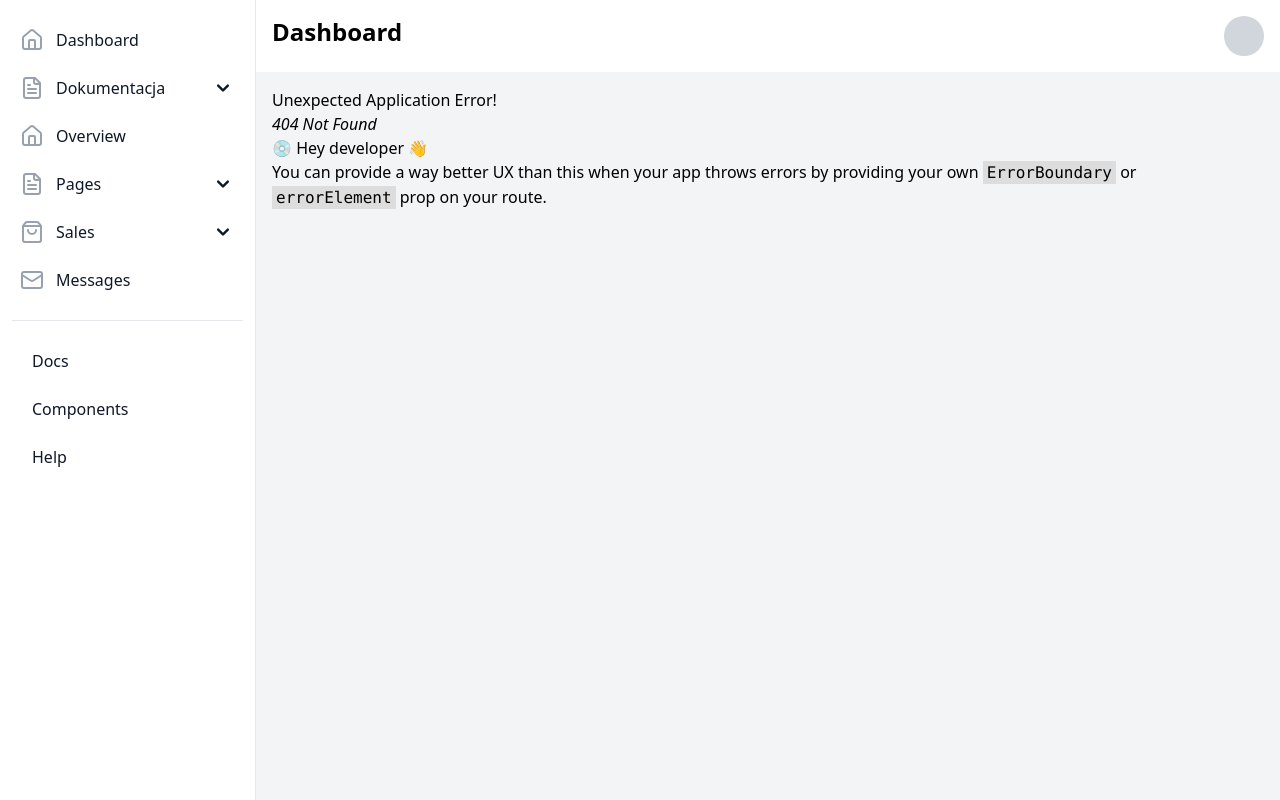
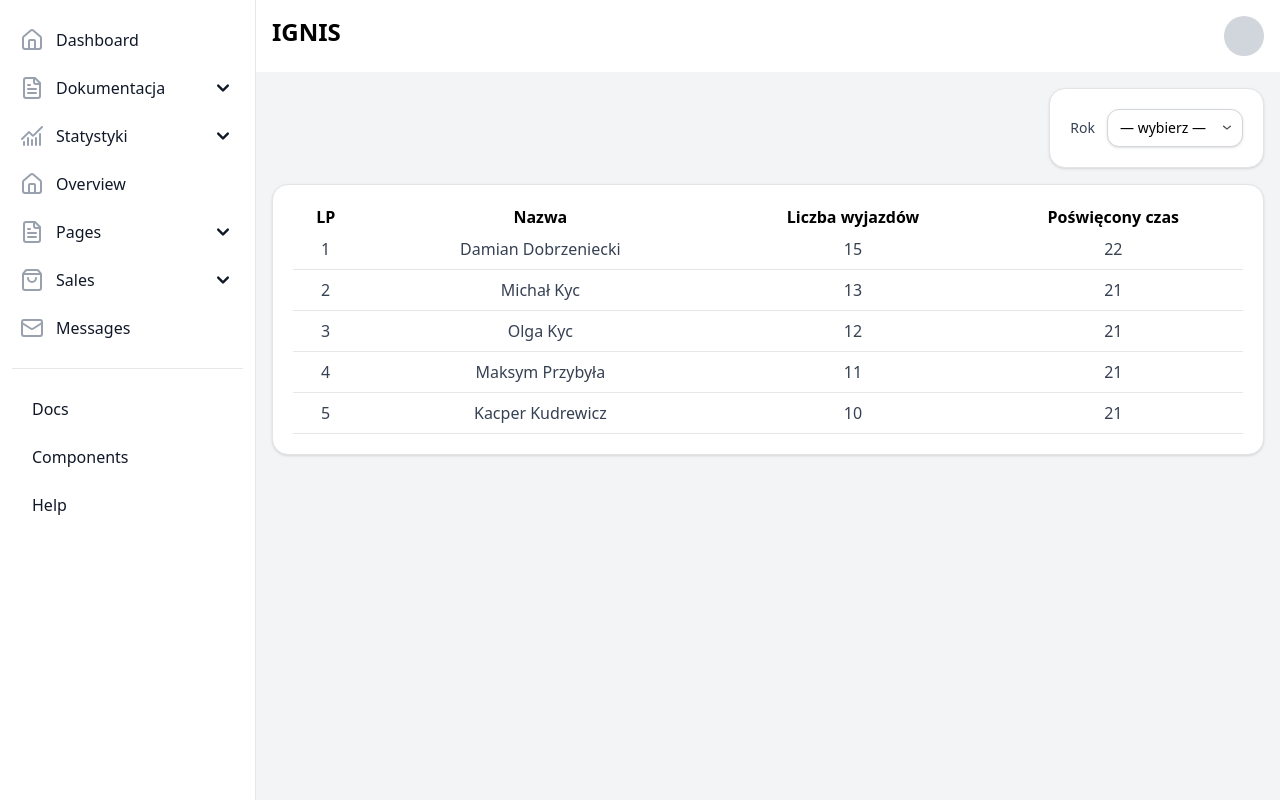
Before and after one commit to kolesie09/Ignis, a React (Vite) app in the folder Ignis-React/: page /statistics/firefighter in a window 1280 px wide. Before the commit this address had no page. Built offline with nearby package versions, Linux system fonts and the light colour scheme.

Commit message:
Stworzenie wstępnego wyglądu statystyk strażackich

```diff
--- a/Ignis-React/package.json
+++ b/Ignis-React/package.json
@@ -10,6 +10,10 @@
     "preview": "vite preview"
   },
   "dependencies": {
+    "@emotion/react": "^11.14.0",
+    "@emotion/styled": "^11.14.1",
+    "@mui/material": "^7.3.4",
+    "@mui/x-charts": "^8.15.0",
     "@tailwindcss/vite": "^4.1.12",
     "lucide-react": "^0.542.0",
     "react": "^19.1.1",
--- /dev/null
+++ b/Ignis-React/src/components/Statistics/Tabel.jsx
@@ -0,0 +1,10 @@
+import { Card, CardBody } from "../Card";
+
+export const RowInfo = ({ id, who, departure, hour }) => (
+  <tr className=" border-b border-gray-200 text-gray-700 dark:border-gray-700 dark:text-gray-400">
+    <td className="text-center px-3 py-2 ">{id}</td>
+    <td className="text-center px-3 py-2">{who}</td>
+    <td className="text-center px-3 py-2">{departure}</td>
+    <td className="text-center px-3 py-2 ">{hour}</td>
+  </tr>
+);
--- a/Ignis-React/src/data/mock.js
+++ b/Ignis-React/src/data/mock.js
@@ -1,46 +1,73 @@
 export const quick = [
-  { id: 1, name: 'Karty wyjazdu', info: '8 pozycji', icon: 'folder' },
-  { id: 2, name: 'Raport – Lipiec', info: 'PDF • 241 KB', icon: 'file' },
-  { id: 3, name: 'Pojazdy', info: '3 pojazdy', icon: 'folder' },
-  { id: 4, name: 'MDP', info: '23 osoby', icon: 'folder' },
-]
+  { id: 1, name: "Karty wyjazdu", info: "8 pozycji", icon: "folder" },
+  { id: 2, name: "Raport – Lipiec", info: "PDF • 241 KB", icon: "file" },
+  { id: 3, name: "Pojazdy", info: "3 pojazdy", icon: "folder" },
+  { id: 4, name: "MDP", info: "23 osoby", icon: "folder" },
+];
 
 export const rows = [
   {
-    id: '23/2025',
-    name: 'Karta 23/2025 – Pożar traw',
-    location: 'Barlinek, ul. Długa',
-    type: 'Pożar',
-    vehicle: 'GBA 3/16',
-    duration: '1 h 20 m',
-    modified: 'Yesterday',
-    members: ['Jan Kowalski','Anna Nowak','Piotr Zieliński','Marta Wiśniewska','Nolan Nowicki'],
+    id: "23/2025",
+    name: "Karta 23/2025 – Pożar traw",
+    location: "Barlinek, ul. Długa",
+    type: "Pożar",
+    vehicle: "GBA 3/16",
+    duration: "1 h 20 m",
+    modified: "Yesterday",
+    members: [
+      "Jan Kowalski",
+      "Anna Nowak",
+      "Piotr Zieliński",
+      "Marta Wiśniewska",
+      "Nolan Nowicki",
+    ],
   },
   {
-    id: '24/2025',
-    name: 'Karta 24/2025 – MZ: powalone drzewo',
-    location: 'Mostkowo',
-    type: 'MZ',
-    vehicle: 'GLBM 0,3/1',
-    duration: '40 m',
-    modified: 'Yesterday',
-    members: ['Jan Kowalski','Anna Nowak'],
+    id: "24/2025",
+    name: "Karta 24/2025 – MZ: powalone drzewo",
+    location: "Mostkowo",
+    type: "MZ",
+    vehicle: "GLBM 0,3/1",
+    duration: "40 m",
+    modified: "Yesterday",
+    members: ["Jan Kowalski", "Anna Nowak"],
   },
   {
-    id: '25/2025',
-    name: 'Karta 25/2025 – Alarm fałszywy',
-    location: 'Rychnów',
-    type: 'Alarm',
-    vehicle: 'GBA 3/16',
-    duration: '25 m',
-    modified: 'Apr 20, 2025',
-    members: ['Marta Wiśniewska','Piotr Zieliński'],
+    id: "25/2025",
+    name: "Karta 25/2025 – Alarm fałszywy",
+    location: "Rychnów",
+    type: "Alarm",
+    vehicle: "GBA 3/16",
+    duration: "25 m",
+    modified: "Apr 20, 2025",
+    members: ["Marta Wiśniewska", "Piotr Zieliński"],
   },
-]
+];
 
 export const activity = [
-  { id: 1, who: 'Ty', what: 'udostępniłeś kartę', when: 'Yesterday' },
-  { id: 2, who: 'Anna', what: 'zmieniła status na Public', when: 'Yesterday' },
-  { id: 3, who: 'Piotr', what: 'dodał tag „MZ”', when: 'Apr 2, 2025' },
-  { id: 4, who: 'Marta', what: 'zaktualizowała lokalizację', when: 'Feb 21, 2025' },
-]
+  { id: 1, who: "Ty", what: "udostępniłeś kartę", when: "Yesterday" },
+  { id: 2, who: "Anna", what: "zmieniła status na Public", when: "Yesterday" },
+  { id: 3, who: "Piotr", what: "dodał tag „MZ”", when: "Apr 2, 2025" },
+  {
+    id: 4,
+    who: "Marta",
+    what: "zaktualizowała lokalizację",
+    when: "Feb 21, 2025",
+  },
+];
+
+export const statisticsfirefighter = [
+  { id: 1, who: "Damian Dobrzeniecki", departure: 15, hour: 22 },
+  { id: 2, who: "Michał Kyc", departure: 13, hour: 21 },
+  { id: 3, who: "Olga Kyc", departure: 12, hour: 21 },
+  { id: 4, who: "Maksym Przybyła", departure: 11, hour: 21 },
+  { id: 5, who: "Kacper Kudrewicz", departure: 10, hour: 21 },
+];
+
+export const year = [
+  { id: 1, year: 2025 },
+  { id: 2, year: 2024 },
+  { id: 3, year: 2023 },
+  { id: 4, year: 2022 },
+  { id: 5, year: 2021 },
+];
--- a/Ignis-React/src/layout/AppLayout.jsx
+++ b/Ignis-React/src/layout/AppLayout.jsx
@@ -28,7 +28,7 @@ export default function AppLayout() {
           >
             ☰
           </button>
-          <h1 className="text-2xl font-bold dark:text-gray-100">Dashboard</h1>
+          <h1 className="text-2xl font-bold dark:text-gray-100">IGNIS</h1>
           <div className="bg-gray-300 w-10 h-10 rounded-full"></div>
         </header>
 
--- a/Ignis-React/src/layout/Routing.jsx
+++ b/Ignis-React/src/layout/Routing.jsx
@@ -2,9 +2,11 @@ import { createBrowserRouter } from "react-router-dom";
 import Dashboard from "../pages/Dashboard.jsx";
 import Home from "../pages/Home.jsx";
 import DepartureCard from "../pages/documents/Departurecard.jsx";
+import Firefighter from "../pages/statistics/Firefighter.jsx";
 
 export const router = createBrowserRouter([
-  { path: "/", element: <Dashboard /> },
+  { path: "/", element: <Home /> },
   { path: "/home", element: <Home /> },
   { path: "/documents/departurecard", element: <DepartureCard /> },
+  { path: "/statistics/firefighter", element: <Firefighter /> },
 ]);
--- a/Ignis-React/src/layout/Sidebar.jsx
+++ b/Ignis-React/src/layout/Sidebar.jsx
@@ -1,7 +1,13 @@
 import React from "react";
 import SidebarItem from "../components/SidebarItem";
 // (opcjonalnie ikony)
-import { Home, FileText, ShoppingBag, Mail } from "lucide-react";
+import {
+  Home,
+  FileText,
+  ShoppingBag,
+  Mail,
+  ChartNoAxesCombined,
+} from "lucide-react";
 
 export default function Sidebar({ open, onOpenChange }) {
   // Zamknij ESC
@@ -54,6 +60,17 @@ export default function Sidebar({ open, onOpenChange }) {
               icon={FileText}
               subItems={[
                 { label: "Karta wyjazdu", to: "/documents/departurecard" },
+                { label: "Karta szkoleń", to: "#billing" },
+                { label: "Karta ćwiczeń", to: "#invoice" },
+                { label: "Karta kierowcy", to: "#invoice" },
+              ]}
+              onNavigate={() => onOpenChange(false)}
+            />
+            <SidebarItem
+              label="Statystyki"
+              icon={ChartNoAxesCombined}
+              subItems={[
+                { label: "Strażackie", to: "/statistics/firefighter" },
                 { label: "Karta szkoleń", to: "#billing" },
                 { label: "Karta ćwiczeń", to: "#invoice" },
                 { label: "Karta kierowcy", to: "#invoice" },
--- /dev/null
+++ b/Ignis-React/src/pages/statistics/Firefighter.jsx
@@ -0,0 +1,58 @@
+import React, { useState, useMemo } from "react";
+import { statisticsfirefighter, year } from "../../data/mock";
+import { RowInfo } from "../../components/Statistics/Tabel";
+import { Card, CardBody } from "../../components/Card";
+
+import SelectInput from "../../components/SelectInput";
+
+export default function Firefighter() {
+  const [yearValue, setYearValue] = useState("");
+  const yearOptions = useMemo(
+    () =>
+      year
+        .slice() // (opcjonalnie) kopia
+        .sort((a, b) => b.year - a.year) // malejąco
+        .map((y) => ({ value: String(y.year), label: String(y.year) })),
+    []
+  );
+
+  return (
+    <div className="grid grid-cols-1 md:grid-cols-1 lg:grid-cols-1 gap-4">
+      <Card className=" col-start-4">
+        <CardBody className="p-4">
+          <SelectInput
+            label="Rok"
+            value={yearValue}
+            onChange={setYearValue} // dostajesz string, np. "2025"
+            options={yearOptions}
+            placeholder="— wybierz —"
+          />
+        </CardBody>
+      </Card>
+      <Card className="col-span-4">
+        <CardBody className="p-4 ">
+          <table className="  table-auto w-full border-collapse text-l border-spacing-y-2 border-spacing-x-0">
+            <thead>
+              <tr>
+                <th>LP</th>
+                <th>Nazwa</th>
+                <th>Liczba wyjazdów</th>
+                <th>Poświęcony czas</th>
+              </tr>
+            </thead>
+            <tbody className="bg-white dark:bg-gray-800">
+              {statisticsfirefighter.map((n) => (
+                <RowInfo
+                  id={n.id}
+                  who={n.who}
+                  departure={n.departure}
+                  hour={n.hour}
+                />
+              ))}
+            </tbody>
+          </table>
+        </CardBody>
+      </Card>
+    </div>
+  );
+}
```
Also changed, not shown: 1 other file (tests, documents, lock files or other folders).
